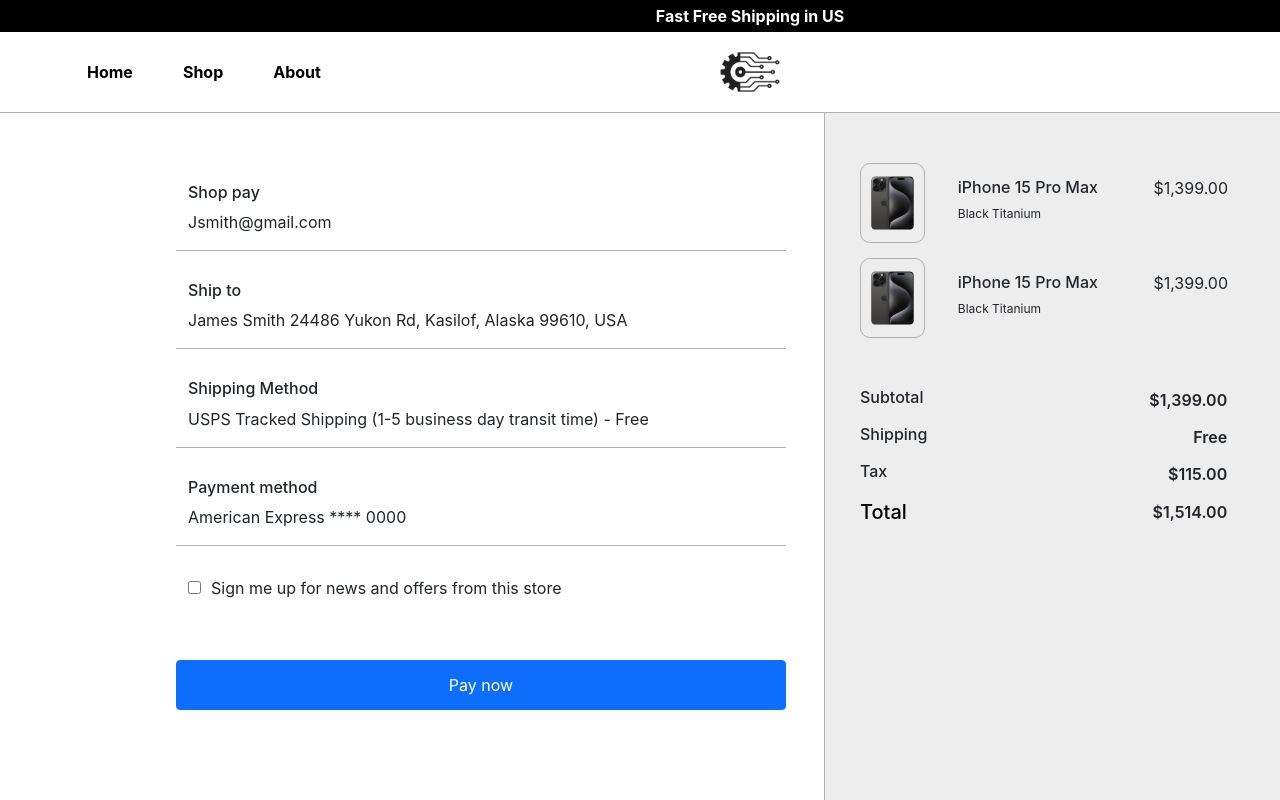
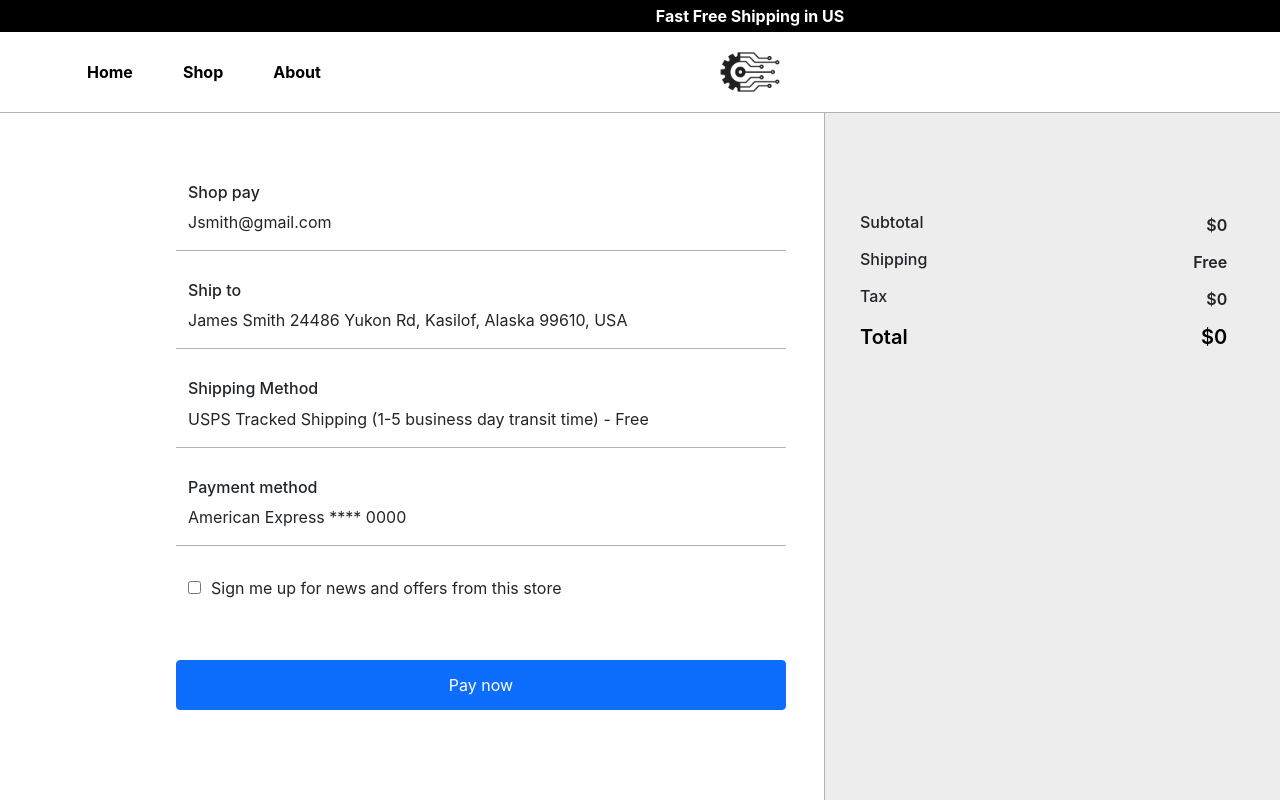
Before and after one commit to Blake556/Later-tech, a React (Create React App) app: page /Cart in a window 1280 px wide. Shown: the top 800 px of the page. Built offline with nearby package versions, Linux system fonts and the light colour scheme.

Commit message:
cartPrev and cart calc completed / styling updates done

```diff
--- a/src/components/App.js
+++ b/src/components/App.js
@@ -1,5 +1,5 @@
 import '../styles/App.css';
-import React, { useState } from 'react'
+import React, { useState, useEffect } from 'react';
 
 import { BrowserRouter as Router, Route, Routes, Navigate } from "react-router-dom";
 import Navbar from './Navbar'
@@ -28,9 +28,10 @@
 
 function App() {
   const [cartPreview, setCartPreview ] = useState(false)
-
+  //console.log(cartPreview)
   const [shoppingCart, setShoppingCart] = useState([])
-  // console.log(shoppingCart)
+  const [total, cartTotal] = useState()
+  //console.log(shoppingCart)
 
   function addToCart(productData) {
     const itemExistInCart = shoppingCart.find((item) => item.id === productData.id)
@@ -52,18 +53,62 @@
     }
   }
 
-  // function addToCart(productData) {
-  //   // You may want to add a unique identifier or quantity to the product data
-  //   // before adding it to the cart.
-  //   const updatedShoppingCart = [...shoppingCart, productData];
-  //   setShoppingCart(updatedShoppingCart);
-  // }
+  function increaseQuanity(productData) {
 
+    const itemExistInCart = shoppingCart.find((item) => item.id === productData.id)
+    if(itemExistInCart) {
+      setShoppingCart(shoppingCart.map((currentItem) =>
+      currentItem.id === productData.id && productData.qty < 10
+      ? {...itemExistInCart, qty: itemExistInCart.qty + 1 } : currentItem
+      )
+      );
+    }
+  }
+
+
+
+
+function decreaseQuanity(productData) {
+  const itemExistInCart = shoppingCart.find((item) => item.id === productData.id)
+
+  if(itemExistInCart) {
+    setShoppingCart(shoppingCart.map((currentItem) =>
+     currentItem.id === productData.id && productData.qty > 1
+     ? {...itemExistInCart, qty: itemExistInCart.qty - 1 } : currentItem
+     )
+     );
+  }
+}
+
+function purchaseCompleted() {
+    setShoppingCart(shoppingCart.filter((currentItem) => currentItem.length ))
+}
+
+
+
+const pricesAsString = shoppingCart.map((x) => x.price);
+const pricesAsNumbers = pricesAsString.map((x) => parseFloat(x.replace(/[$,]/g, '')));
+const itemQuantity = shoppingCart.map((x) => x.qty)
+const totalItemCost = shoppingCart.map((item, index) => itemQuantity[index] * pricesAsNumbers[index]);
+
+const cartTotalCost = shoppingCart.length ? totalItemCost.reduce((accum, current) => accum + current) : 0
+const cartPlusTax = cartTotalCost * 1.075;
+const cartTaxOnly = Number((cartPlusTax - cartTotalCost).toFixed(2));
+console.log(typeof tax)
+
+function formatNumberWithCommas(number) {
+  return number ? number.toFixed(2).replace(/\B(?=(\d{3})+(?!\d))/g, ",") : '';
+}
+
+const totalCost = formatNumberWithCommas(cartTotalCost) || 0
+const totalTax = formatNumberWithCommas(cartTaxOnly) || 0
+const grandTotal = formatNumberWithCommas(cartPlusTax) || 0
 
 
   return (
     <Router>
-      <div className="App">
+<div className="App" style={{ backgroundColor: cartPreview ? 'rgba(0, 0, 0, .8)' : '' }}>
+
         <Navbar
           cartPreview={cartPreview}
           setCartPreview={setCartPreview}
@@ -74,6 +119,7 @@
 
           <Route path="" element={ <Home  to="/Home"/>} />
           <Route path="/Home" element={<Home />} />
+          <Route path="/About" element={<About />} />
           <Route path="/Shop" element={<Shop shopData={shopData} />} />
           <Route path="/Apple" element={<Apple appleData={appleData} />} />
           <Route path="/Samsung" element={<Samsung samsungData={samsungData} />} />
@@ -87,12 +133,19 @@
               addToCart={addToCart}
               shoppingCart={shoppingCart}
               removeFromCart={removeFromCart}
-          />
-          }/>
-          {/* <Route path="/CartPreview" element={<CartPreview shoppingCart={shoppingCart} removeFromCart={removeFromCart} />} /> */}
-          <Route path="/About" element={<About />} />
-          <Route path="/" element={<About />} />
-          <Route path="/Cart" element={<Cart shoppingCart={shoppingCart} />} />
+              increaseQuanity={increaseQuanity}
+              decreaseQuanity={decreaseQuanity}
+              totalCost={totalCost}
+            />}/>
+          <Route path="/Cart" element={
+            <Cart
+              shoppingCart={shoppingCart}
+              addToCart={addToCart}
+              totalCost={totalCost}
+              totalTax={totalTax}
+              grandTotal={grandTotal}
+              purchaseCompleted={purchaseCompleted}
+          />}/>
 
         </Routes>
         <Footer />
@@ -102,3 +155,29 @@
 }
 
 export default App;
+
+
+
+
+
+// ******* DRY code both calculations and converting to sring ******
+// const totalCost = (shoppingCart.length
+//   ? totalItemCost.reduce((accum, current) => accum + current)
+//   : 0).toFixed(2).replace(/\B(?=(\d{3})+(?!\d))/g, ",");
+//   console.log(typeof totalCost )
+
+
+// *****************  ACTIVATE CART PREV ON BUY / CART BUTTON  *****************
+  // function handleDocumentClick(event) {
+  //   // Check if the cartPreview is open and if the click event did not originate from the cart
+  //   if (cartPreview && !event.target.classList.contains('activate-cp')) {
+  //     setCartPreview(false);
+  //   }
+  // }
+  // useEffect(() => {
+  //   document.addEventListener('click', handleDocumentClick);
+
+  //   return () => {
+  //     document.removeEventListener('click', handleDocumentClick);
+  //   };
+  // }, [cartPreview]);
--- a/src/components/Cart.js
+++ b/src/components/Cart.js
@@ -8,7 +8,11 @@
 
 
 
-function Cart() {
+function Cart(props) {
+  console.log(props.shoppingCart)
+
+//   const total = new URLSearchParams(props.location.search).get('total');
+// console.log(total)
 
   const [btnClicked, setBtnClicked] = useState(false)
 
@@ -18,6 +22,20 @@
     }, "1500");
 
   }
+
+  function truncateString(str, maxLength) {
+    if (str.length <= maxLength) {
+      return str;
+    }
+    return str.slice(0, maxLength) + '';
+  }
+
+
+
+    // const cartPlusTax = cartTotalCost * 1.075;
+
+
+  // console.log(props.formattedCartTotalCost)
 
   return (
     <div className="Cart ">
@@ -123,7 +141,7 @@
             <div className="row continue-shop-row">
 
                 <Link to="/Shop" className="">
-                  <button className="btn btn-dark continue-shop-btn">Continue shopping</button>
+                  <button onClick={() => props.purchaseCompleted() } className="btn btn-dark continue-shop-btn">Continue shopping</button>
                 </Link>
 
             </div>
@@ -133,40 +151,33 @@
         </div>
 
         <div className="col-6 order-items-box custom-col">
-          <div className="row inner-cart-detail-row">
-            <div className="col-3 cart-item-img-box">
-              <img className="cart-item-img" src={iPhone} height="80px" />
-            </div>
-            <div className="col-6 cart-item-details-box">
-              <h6 className="cart-item-details">iPhone 15 Pro Max</h6>
-              <p className="cart-item-details cart-item-color">
-                Black Titanium
-              </p>
-            </div>
-            <div className="col-3 cart-item-price-box">
-              <p className="cart-item-price">$1,399.00</p>
-            </div>
-          </div>
+        {props.shoppingCart ? props.shoppingCart.map((item) => (
+
 
           <div className="row inner-cart-detail-row">
             <div className="col-3 cart-item-img-box">
-              <img className="cart-item-img" src={iPhone} height="80px" />
+            <div className="cart-inner-box-img d-flex justify-content-center">
+              <img className="cart-item-img" src={item.img1} height="80px" />
+              </div>
             </div>
             <div className="col-6 cart-item-details-box">
-              <h6 className="cart-item-details">iPhone 15 Pro Max</h6>
+              <h6 className="cart-item-details">{truncateString(item.name, 18)}</h6>
               <p className="cart-item-details cart-item-color">
-                Black Titanium
+                {item.color}
               </p>
             </div>
-            <div className="col-3 cart-item-price-box">
-              <p className="cart-item-price">$1,399.00</p>
+            <div className="col-3 cart-item-price-box d-flex justify-content-end">
+              <p className="cart-item-price">{item.price}</p>
             </div>
           </div>
+          )) : ''}
+
+
 
           <div className="row total-cart-detail-row">
             <div className="cart-detail">
               <h6>Subtotal</h6>
-              <span className="cart-detail-value">$1,399.00</span>
+              <span className="cart-detail-value">${props.totalCost}</span>
             </div>
             <div className="cart-detail">
               <h6>Shipping</h6>
@@ -174,11 +185,11 @@
             </div>
             <div className="cart-detail">
               <h6>Tax</h6>
-              <span className="cart-detail-value">$115.00</span>
+              <span className="cart-detail-value">${props.totalTax}</span>
             </div>
             <div className="cart-detail">
-              <h5>Total</h5>
-              <span className="cart-detail-value">$1,514.00</span>
+              <h5 className="">Total</h5>
+              <h5 className="cart-detail-value">${props.grandTotal}</h5>
             </div>
           </div>
         </div>
--- a/src/components/Navbar.js
+++ b/src/components/Navbar.js
@@ -35,7 +35,7 @@
         <div className="sc-box col-3 d-flex justify-content-end align-items-center">
           <Link to="/Cart"> <FontAwesomeIcon icon={faMagnifyingGlass} className="sc"/> </Link>
 
-         <FontAwesomeIcon onClick={() => props.setCartPreview(true)} icon={faCartShopping} className="sc"/>
+         <FontAwesomeIcon onClick={() => props.setCartPreview(true)} icon={faCartShopping} className="sc activate-cp"/>
         </div>
       </div>
       <CartPreview
--- a/src/data/appleData.js
+++ b/src/data/appleData.js
@@ -131,7 +131,7 @@
         color: 'Silver',
         description: 'Apple M1 chip with 8-core CPU with 4 performance cores and 4 efficiency cores, 8-core GPU, and 16-core Neural Engine. 8GB unified memory. 512GB SSD storage. Two Thunderbolt / USB 4 ports. Two USB 3 ports',
         storage: '512GB',
-        price: '$1,599.00'
+        price: '1,599.00'
 
     },
     {
--- a/src/styles/App.css
+++ b/src/styles/App.css
@@ -7,6 +7,7 @@
 
 .body {
   min-height: 100vh;
+
 }
 
 .App {
@@ -14,4 +15,5 @@
   width: 100%;
   overflow: hidden;
   min-width: 1500px;
+
 }
--- a/src/styles/Cart.css
+++ b/src/styles/Cart.css
@@ -83,12 +83,22 @@
     line-height: .1;
 }
 
-.cart-item-img {
+.cart-inner-box-img {
     border: .5px solid rgb(178, 178, 178);
     border-radius: 10px;
+    background-color: white;
+    width: 75px;
 }
+
+.cart-item-img {
+
+
+}
+
+
 p.cart-item-price  {
     margin-top: 13px;
+    font-weight: 700;
 }
 
 p.cart-item-color  {
@@ -113,6 +123,10 @@
 
   .cart-detail-value {
     text-align: right;
+  }
+
+  .cart-detail h5 {
+    font-weight: 600;
   }
 
 
@@ -200,3 +214,13 @@
     float: right;
     margin-top: 30px;
 }
+
+
+
+
+
+
+
+.cart-item-img-box {
+
+}
--- a/src/styles/ProductPage.css
+++ b/src/styles/ProductPage.css
@@ -11,7 +11,7 @@
 .product-page-img-box  {
     background-color: rgb(237, 237, 237);
     width: 700px;
-
+    z-index: 1;
     border-radius: 20px;
     margin-right: 65px;
 }
```
Also changed, not shown: src/components/CartPreview.js (+40 -51 lines), src/components/ProductPage.js (+7 -2 lines), src/styles/CartPreview.css (+47 -12 lines). Lines whose indentation alone changed are shown as unchanged.
